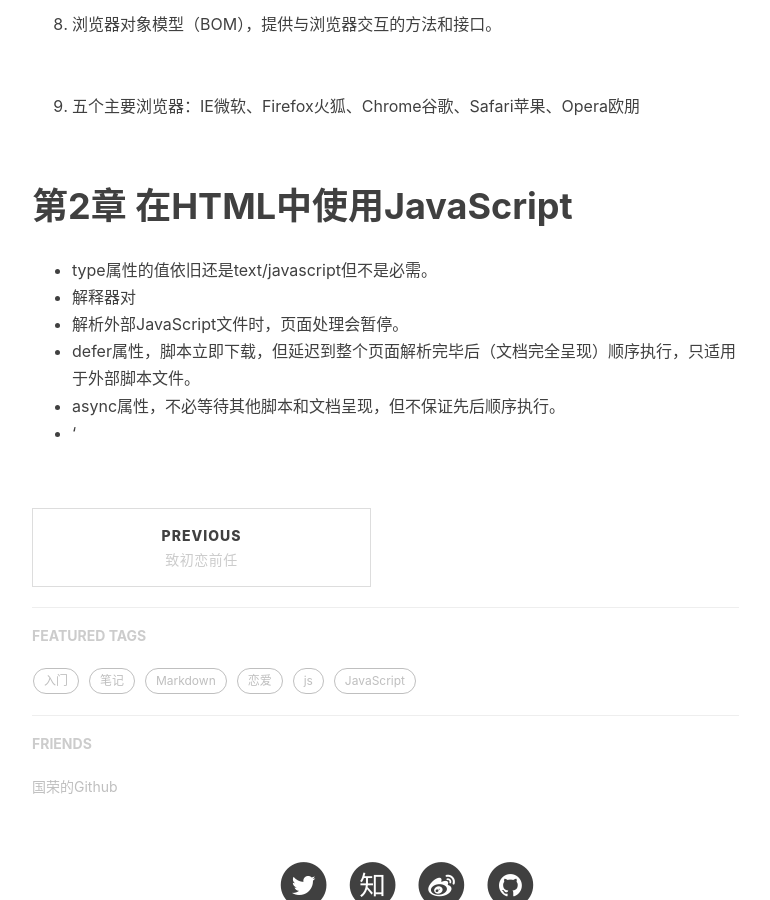
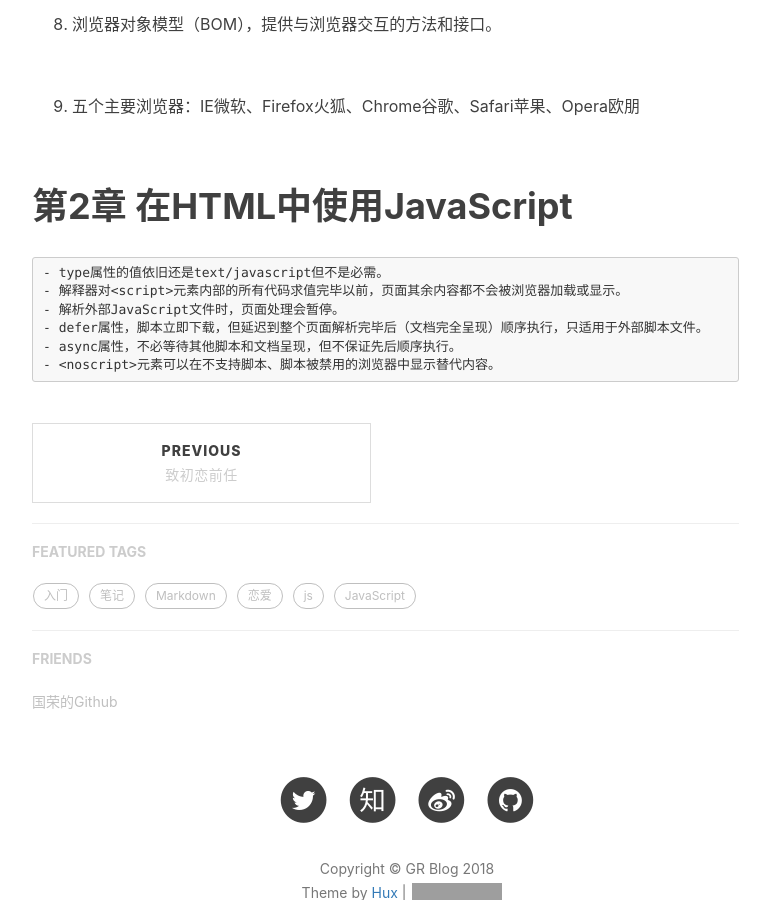
Before and after one commit to wangguorong1996/wangguorong1996.github.io, a Jekyll site: the page built from _posts/2018-5-8-JavaScript1.markdown, in a window 1280 px wide and 900 px high, scrolled down 1464 px. Shown: the whole window, without its empty margins (233-1003 px from the left). Built offline with Jekyll 4.4.1, drawn with Linux system fonts in a browser that asks for light colours; nearby versions of some CDN libraries; comment, search, counter and statistics services are not loaded; grey boxes are pictures that could not be loaded.

Commit message:
Update 2018-5-8-JavaScript1.markdown

```diff
--- a/_posts/2018-5-8-JavaScript1.markdown
+++ b/_posts/2018-5-8-JavaScript1.markdown
@@ -39,9 +39,9 @@ tags:
 
 # 第2章 在HTML中使用JavaScript
 ## <script>元素
-- type属性的值依旧还是text/javascript但不是必需。
-- 解释器对<script>元素内部的所有代码求值完毕以前，页面其余内容都不会被浏览器加载或显示。
-- 解析外部JavaScript文件时，页面处理会暂停。
-- defer属性，脚本立即下载，但延迟到整个页面解析完毕后（文档完全呈现）顺序执行，只适用于外部脚本文件。
-- async属性，不必等待其他脚本和文档呈现，但不保证先后顺序执行。
-- '<noscript>'元素可以在不支持脚本、脚本被禁用的浏览器中显示替代内容。
+    - type属性的值依旧还是text/javascript但不是必需。
+    - 解释器对<script>元素内部的所有代码求值完毕以前，页面其余内容都不会被浏览器加载或显示。
+    - 解析外部JavaScript文件时，页面处理会暂停。
+    - defer属性，脚本立即下载，但延迟到整个页面解析完毕后（文档完全呈现）顺序执行，只适用于外部脚本文件。
+    - async属性，不必等待其他脚本和文档呈现，但不保证先后顺序执行。
+    - <noscript>元素可以在不支持脚本、脚本被禁用的浏览器中显示替代内容。
```
